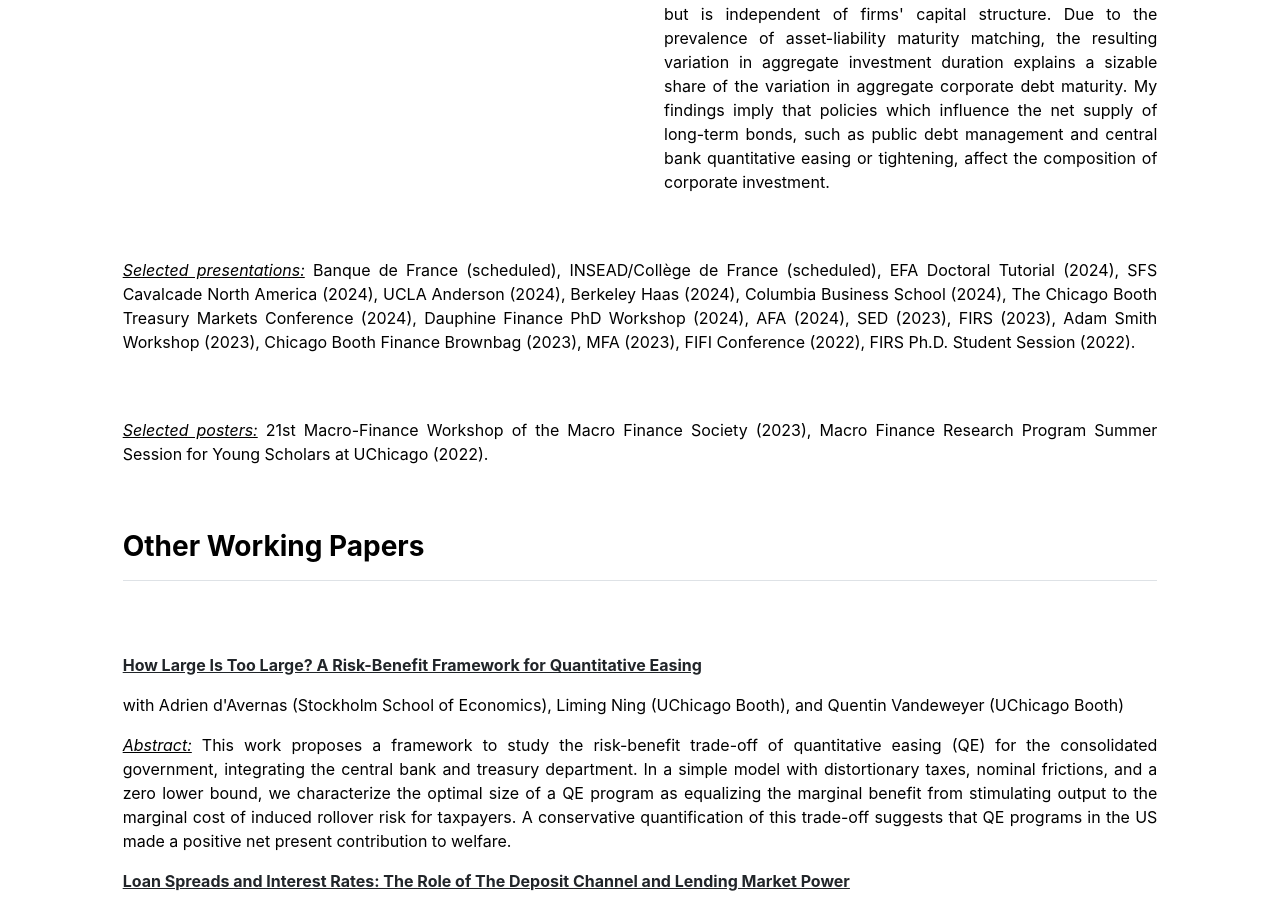
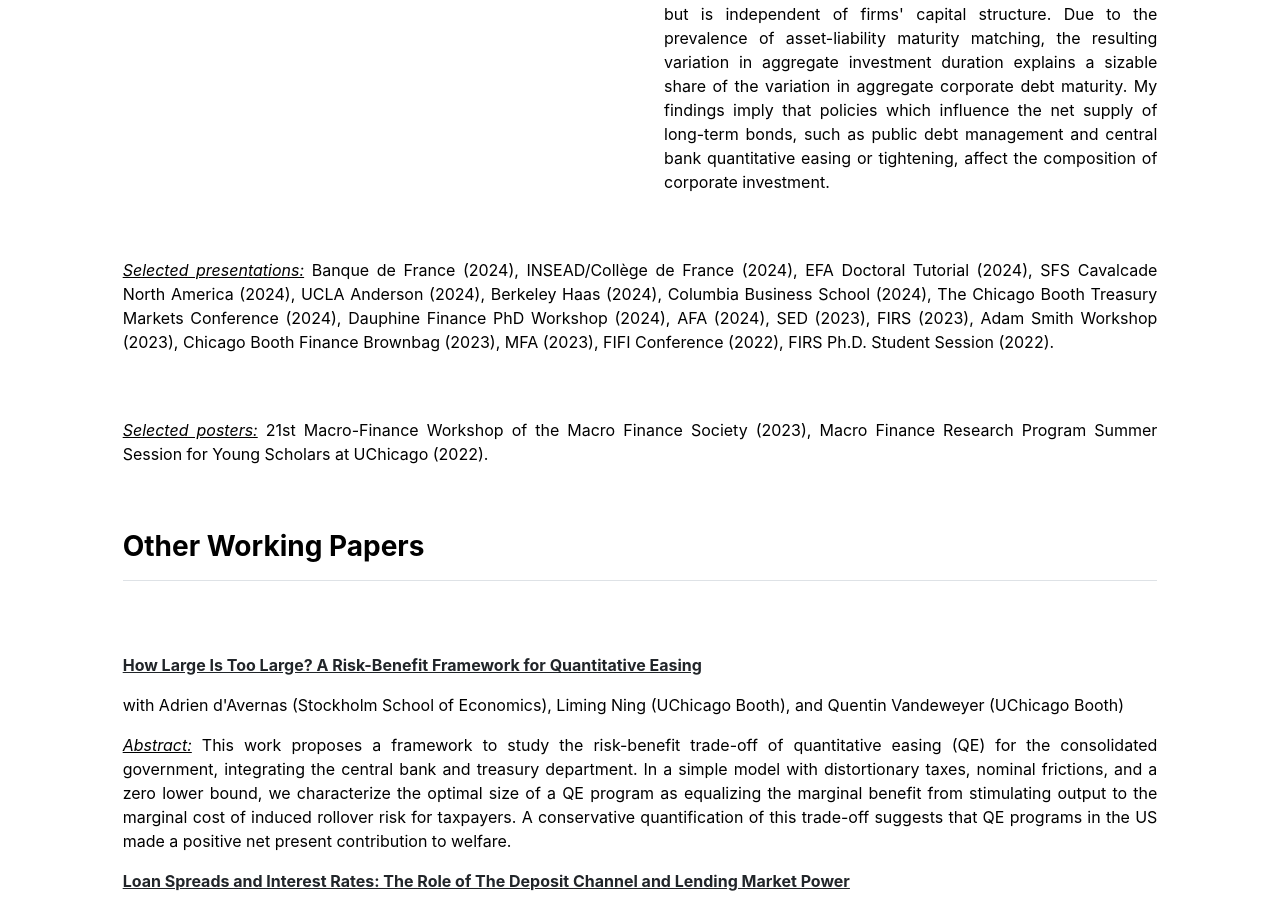
Before and after one commit to antoinehubertdefraisse/antoinehubertdefraisse.github.io, a Jekyll site: the page built from index.md, in a window 1280 px wide and 900 px high, scrolled down 988 px. Built offline with Jekyll 4.4.1, drawn with Linux system fonts in a browser that asks for light colours.

Commit message:
Update home.html

```diff
--- a/_layouts/home.html
+++ b/_layouts/home.html
@@ -46,7 +46,7 @@ My findings imply that policies which influence the net supply of long-term bond
 
 <div class="row g-5 mb-5">
 	<p align="justify"> <u><em>Selected presentations:</em></u>
-Banque de France (scheduled), INSEAD/Collège de France (scheduled), EFA Doctoral Tutorial (2024), SFS Cavalcade North America (2024), UCLA Anderson (2024), Berkeley Haas (2024),  Columbia Business School (2024), The Chicago Booth Treasury Markets Conference (2024), Dauphine Finance PhD Workshop (2024), AFA (2024), SED (2023), FIRS  (2023), Adam Smith Workshop (2023), Chicago Booth Finance Brownbag (2023), MFA (2023), FIFI Conference (2022), FIRS Ph.D. Student Session (2022).
+Banque de France (2024), INSEAD/Collège de France (2024), EFA Doctoral Tutorial (2024), SFS Cavalcade North America (2024), UCLA Anderson (2024), Berkeley Haas (2024),  Columbia Business School (2024), The Chicago Booth Treasury Markets Conference (2024), Dauphine Finance PhD Workshop (2024), AFA (2024), SED (2023), FIRS  (2023), Adam Smith Workshop (2023), Chicago Booth Finance Brownbag (2023), MFA (2023), FIFI Conference (2022), FIRS Ph.D. Student Session (2022).
 </p>
 	 <p align="justify"> <u><em>Selected posters:</em></u>
 	 21st Macro-Finance Workshop of the Macro Finance Society (2023), Macro Finance Research Program Summer Session for Young Scholars at UChicago (2022).
```
